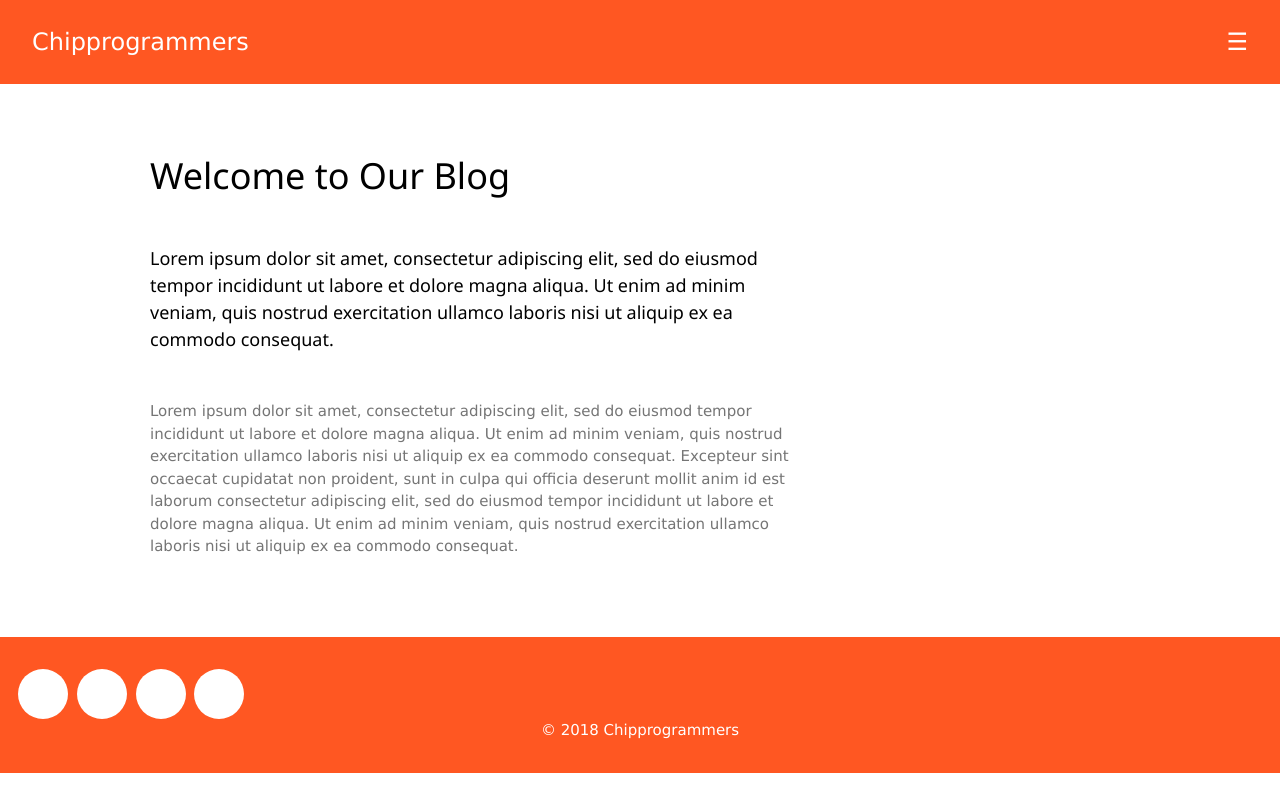
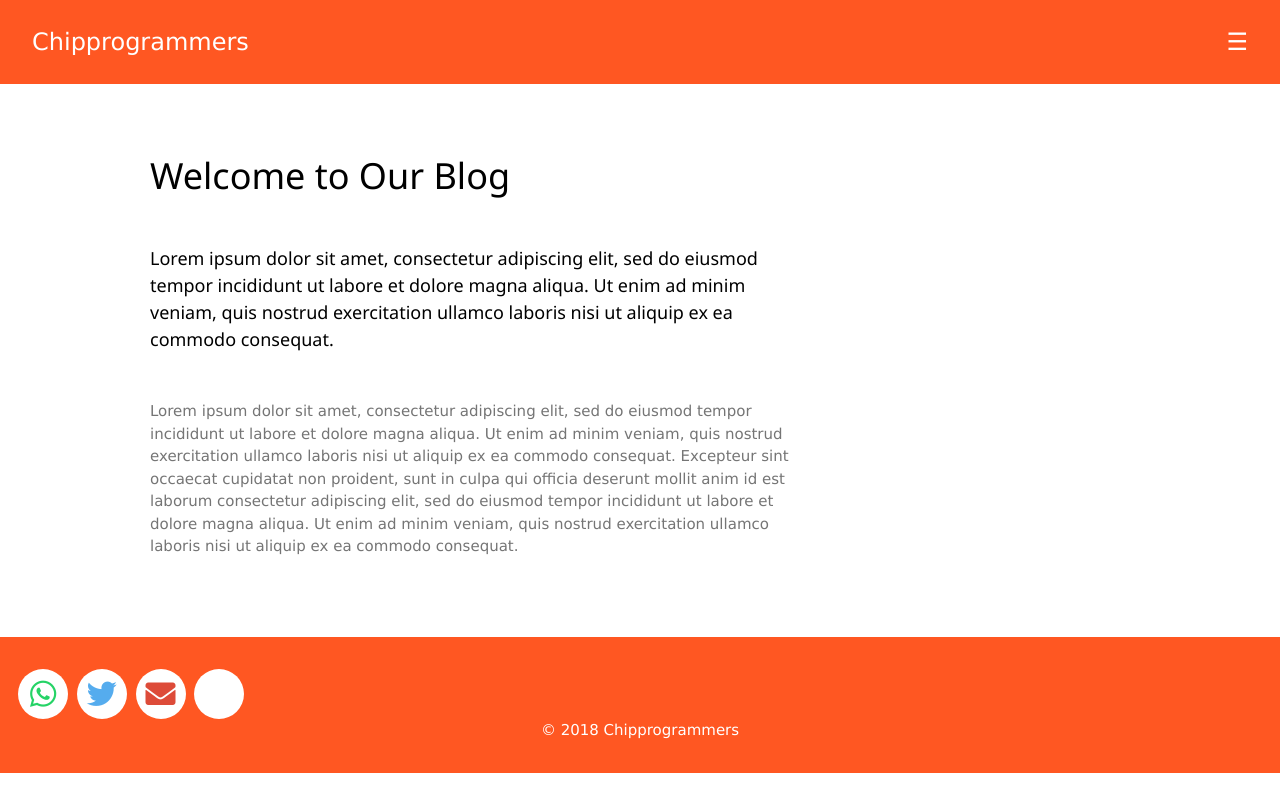
Before and after one commit to techiworld/techiworld.github.io, a Jekyll site: the page built from index.md, in a window 1280 px wide. Shown: the top 812 px of the page. Built offline with Jekyll 4.4.1, drawn with Linux system fonts in a browser that asks for light colours.

Commit message:
Update social.yml

```diff
--- a/_data/social.yml
+++ b/_data/social.yml
@@ -1,14 +1,14 @@
 - icon: fab fa-whatsapp
-  link: #
-  color: #25d366;
+  link: "#"
+  color: "#25d366;"
 
 - icon: fab fa-twitter
-  link: #
-  color: #55acee;
+  link: "#"
+  color: "#55acee;"
 
 - icon: fas fa-envelope
-  link: #
-  color: #dd4b39;
+  link: "#"
+  color: "#dd4b39;"
 
 - icon: fab fa-stack-exchange
   link: #
```
